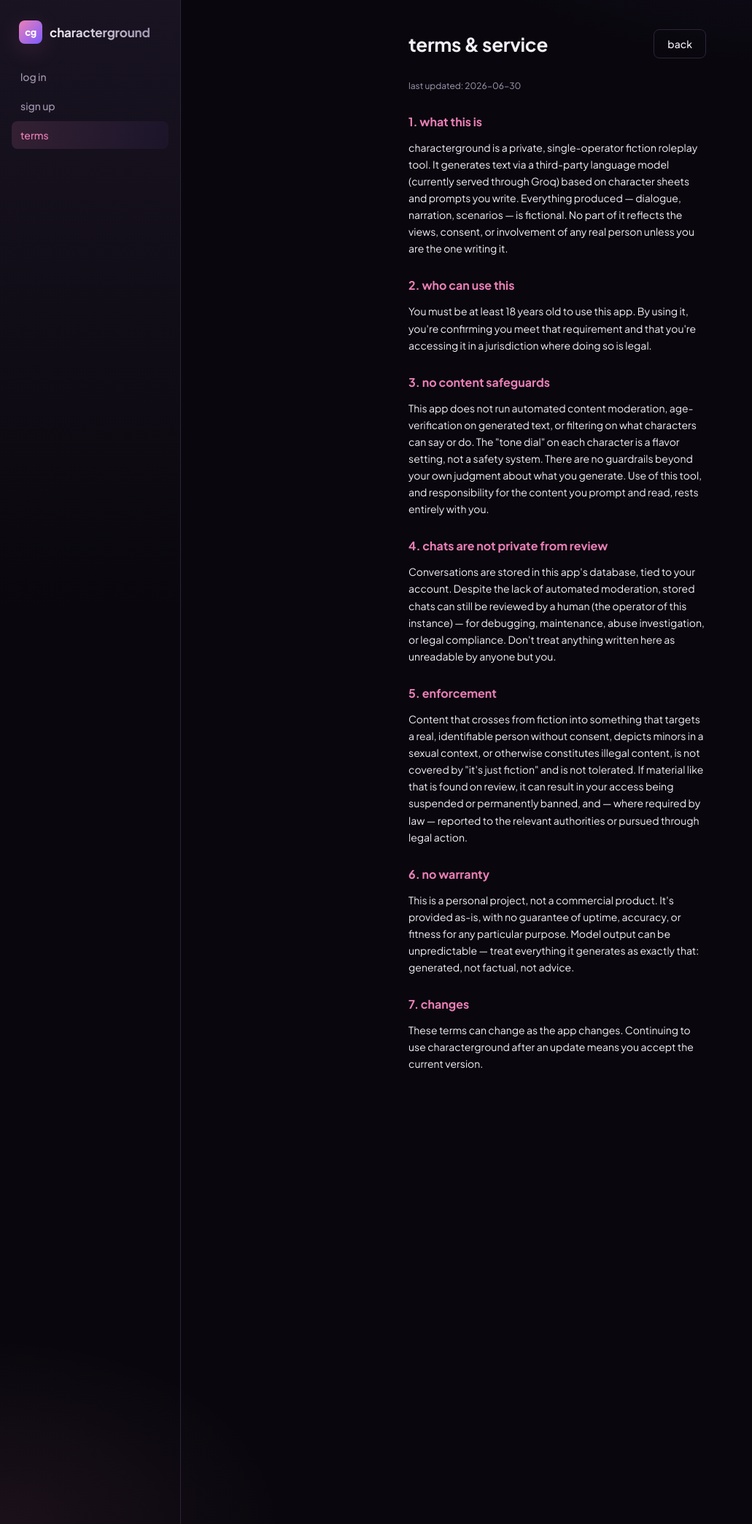
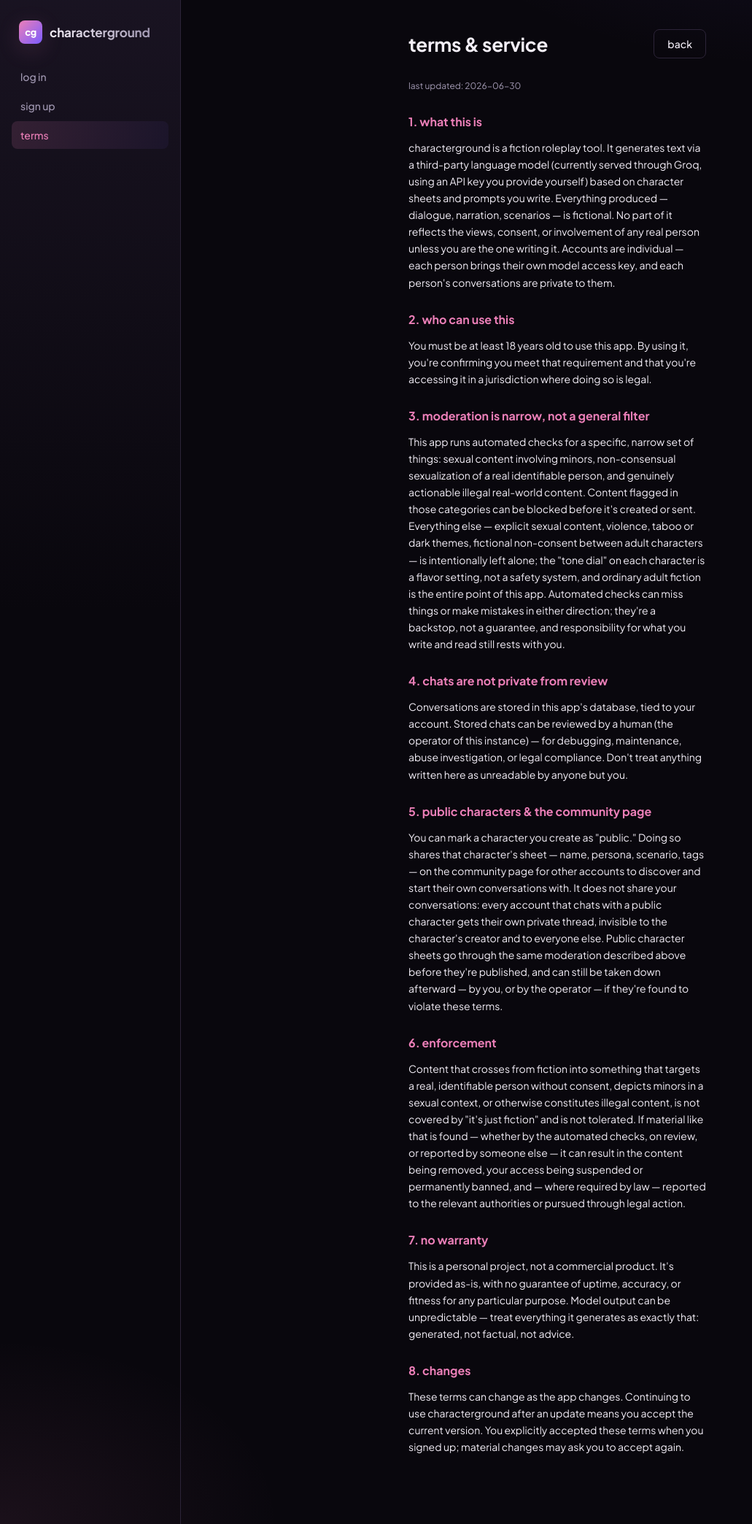
Before and after one commit to thatuser84/Domain, a Flask app: page /terms in a window 1280 px wide. Shown: the whole page at 73% size, without its empty margins (0-1031 px from the left). Run offline with Flask 3, Linux system fonts and the light colour scheme.

Commit message:
Update ToS for moderation/community reality, add required acceptance checkbox
Terms previously said 'no automated moderation' and 'single-operator' -
both now false. Rewrote sections 1/3, added a section on public
characters/community sharing, updated enforcement to cover published
character sheets too.

Signup now requires checking a terms-acceptance box (server-side
validated, not just the HTML required attr), recorded as
user_settings.terms_accepted_at with a timestamp.

```diff
--- a/app.py
+++ b/app.py
@@ -476,12 +476,14 @@ def get_user_settings(user_id):
     return res.data[0] if res.data else {}
 
 
-def set_user_settings(user_id, api_key=None, model=None):
+def set_user_settings(user_id, api_key=None, model=None, terms_accepted=False):
     payload = {"user_id": user_id}
     if api_key is not None:
         payload["groq_api_key"] = api_key
     if model is not None:
         payload["groq_model"] = model
+    if terms_accepted:
+        payload["terms_accepted_at"] = datetime.utcnow().isoformat()
     db.table("user_settings").upsert(payload).execute()
 
 
@@ -561,6 +563,7 @@ def signup():
         email = request.form.get("email", "").strip().lower()
         password = request.form.get("password", "")
         confirm = request.form.get("confirm_password", "")
+        terms_accepted = request.form.get("terms_accepted") == "1"
 
         error = None
         if not email or not password:
@@ -569,6 +572,8 @@ def signup():
             error = "passwords don't match."
         elif len(password) < 8:
             error = "password needs to be at least 8 characters."
+        elif not terms_accepted:
+            error = "you have to agree to the terms & service to create an account."
 
         if error:
             return render_template("signup.html", error=error, email=email)
@@ -579,6 +584,9 @@ def signup():
             result = anon_client.auth.sign_up({"email": email, "password": password})
         except Exception as e:
             return render_template("signup.html", error=str(e), email=email)
+
+        if result.user is not None:
+            set_user_settings(result.user.id, terms_accepted=True)
 
         if result.session is None or result.user is None:
             return render_template(
--- /dev/null
+++ b/supabase_migration_terms_accepted.sql
@@ -0,0 +1,4 @@
+-- Run this once in your Supabase SQL Editor. Adds a record of when each account accepted the
+-- terms of service (set at signup, checkbox is required to create an account).
+
+alter table user_settings add column if not exists terms_accepted_at timestamptz;
--- a/supabase_schema.sql
+++ b/supabase_schema.sql
@@ -69,6 +69,7 @@ create table if not exists user_settings (
   user_id uuid primary key references auth.users(id) on delete cascade,
   groq_api_key text,
   groq_model text,
+  terms_accepted_at timestamptz,
   updated_at timestamptz not null default now()
 );
 
--- a/templates/signup.html
+++ b/templates/signup.html
@@ -25,6 +25,11 @@
       <label for="confirm_password">confirm password</label>
       <input type="password" id="confirm_password" name="confirm_password" required minlength="8">
 
+      <label class="minor-safe-check" style="margin-top:16px">
+        <input type="checkbox" name="terms_accepted" value="1" required>
+        i'm 18+ and agree to the <a href="{{ url_for('terms') }}" target="_blank" style="color:var(--accent-bright)">terms &amp; service</a>
+      </label>
+
       <button type="submit" class="btn btn-primary btn-block">create account</button>
     </form>
     <p class="hint" style="margin-top:18px">already have an account? <a href="{{ url_for('login') }}" style="color:var(--accent-bright)">log in</a></p>
--- a/templates/terms.html
+++ b/templates/terms.html
@@ -9,41 +9,58 @@
   <p class="legal-updated">last updated: {{ updated }}</p>
 
   <h2>1. what this is</h2>
-  <p>characterground is a private, single-operator fiction roleplay tool. It generates text via a
-  third-party language model (currently served through Groq) based on character sheets and prompts
-  you write. Everything produced — dialogue, narration, scenarios — is fictional. No part of it
-  reflects the views, consent, or involvement of any real person unless you are the one writing it.</p>
+  <p>characterground is a fiction roleplay tool. It generates text via a third-party language model
+  (currently served through Groq, using an API key you provide yourself) based on character sheets
+  and prompts you write. Everything produced — dialogue, narration, scenarios — is fictional. No part
+  of it reflects the views, consent, or involvement of any real person unless you are the one writing
+  it. Accounts are individual — each person brings their own model access key, and each person's
+  conversations are private to them.</p>
 
   <h2>2. who can use this</h2>
   <p>You must be at least 18 years old to use this app. By using it, you're confirming you meet that
   requirement and that you're accessing it in a jurisdiction where doing so is legal.</p>
 
-  <h2>3. no content safeguards</h2>
-  <p>This app does not run automated content moderation, age-verification on generated text, or
-  filtering on what characters can say or do. The "tone dial" on each character is a flavor setting,
-  not a safety system. There are no guardrails beyond your own judgment about what you generate. Use
-  of this tool, and responsibility for the content you prompt and read, rests entirely with you.</p>
+  <h2>3. moderation is narrow, not a general filter</h2>
+  <p>This app runs automated checks for a specific, narrow set of things: sexual content involving
+  minors, non-consensual sexualization of a real identifiable person, and genuinely actionable
+  illegal real-world content. Content flagged in those categories can be blocked before it's created
+  or sent. Everything else — explicit sexual content, violence, taboo or dark themes, fictional
+  non-consent between adult characters — is intentionally left alone; the "tone dial" on each
+  character is a flavor setting, not a safety system, and ordinary adult fiction is the entire point
+  of this app. Automated checks can miss things or make mistakes in either direction; they're a
+  backstop, not a guarantee, and responsibility for what you write and read still rests with you.</p>
 
   <h2>4. chats are not private from review</h2>
-  <p>Conversations are stored in this app's database, tied to your account. Despite the lack of
-  automated moderation, stored chats can still be reviewed by a human (the operator of this instance)
-  — for debugging, maintenance, abuse investigation, or legal compliance. Don't treat anything written
-  here as unreadable by anyone but you.</p>
+  <p>Conversations are stored in this app's database, tied to your account. Stored chats can be
+  reviewed by a human (the operator of this instance) — for debugging, maintenance, abuse
+  investigation, or legal compliance. Don't treat anything written here as unreadable by anyone but
+  you.</p>
 
-  <h2>5. enforcement</h2>
+  <h2>5. public characters &amp; the community page</h2>
+  <p>You can mark a character you create as "public." Doing so shares that character's sheet — name,
+  persona, scenario, tags — on the community page for other accounts to discover and start their own
+  conversations with. It does not share your conversations: every account that chats with a public
+  character gets their own private thread, invisible to the character's creator and to everyone else.
+  Public character sheets go through the same moderation described above before they're published,
+  and can still be taken down afterward — by you, or by the operator — if they're found to violate
+  these terms.</p>
+
+  <h2>6. enforcement</h2>
   <p>Content that crosses from fiction into something that targets a real, identifiable person without
   consent, depicts minors in a sexual context, or otherwise constitutes illegal content, is not
-  covered by "it's just fiction" and is not tolerated. If material like that is found on review, it
-  can result in your access being suspended or permanently banned, and — where required by law —
-  reported to the relevant authorities or pursued through legal action.</p>
+  covered by "it's just fiction" and is not tolerated. If material like that is found — whether by the
+  automated checks, on review, or reported by someone else — it can result in the content being
+  removed, your access being suspended or permanently banned, and — where required by law — reported
+  to the relevant authorities or pursued through legal action.</p>
 
-  <h2>6. no warranty</h2>
+  <h2>7. no warranty</h2>
   <p>This is a personal project, not a commercial product. It's provided as-is, with no guarantee of
   uptime, accuracy, or fitness for any particular purpose. Model output can be unpredictable —
   treat everything it generates as exactly that: generated, not factual, not advice.</p>
 
-  <h2>7. changes</h2>
-  <p>These terms can change as the app changes. Continuing to use characterground after an update means
-  you accept the current version.</p>
+  <h2>8. changes</h2>
+  <p>These terms can change as the app changes. Continuing to use characterground after an update
+  means you accept the current version. You explicitly accepted these terms when you signed up;
+  material changes may ask you to accept again.</p>
 </div>
 {% endblock %}
```
